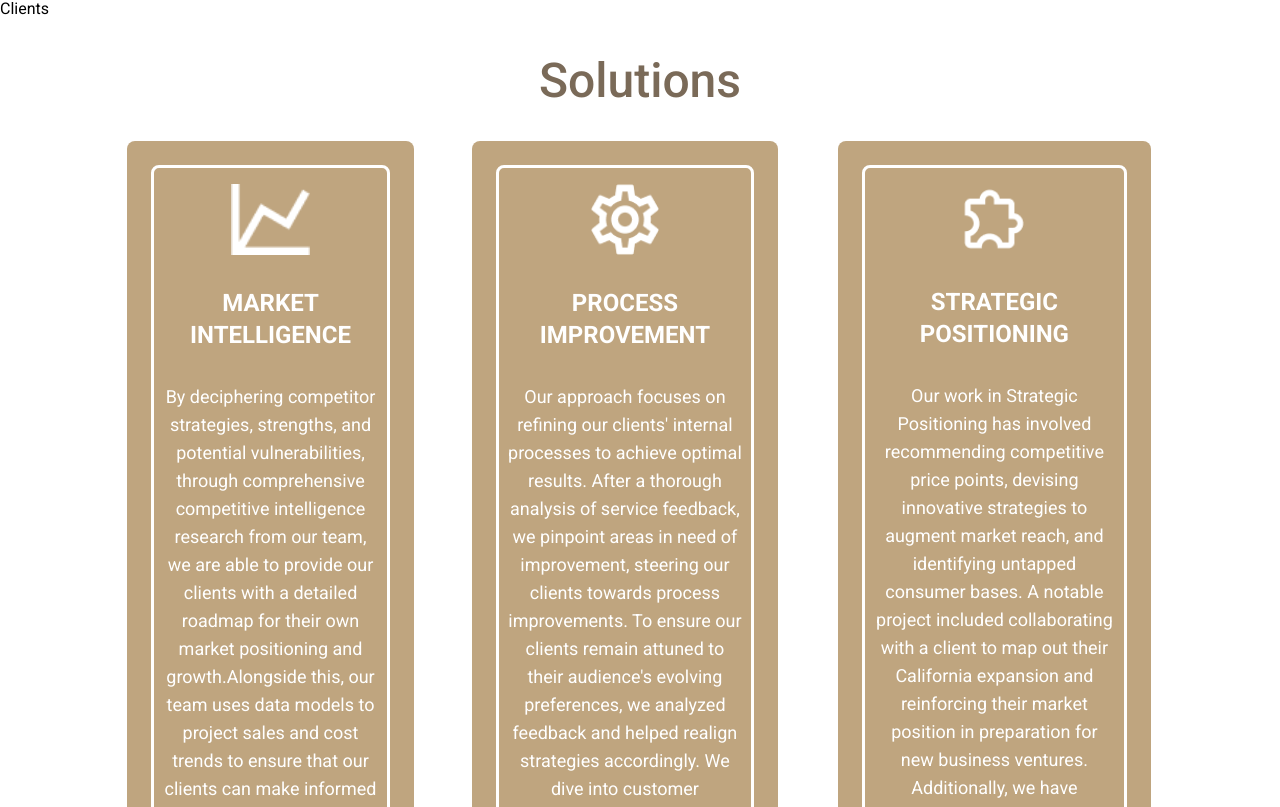
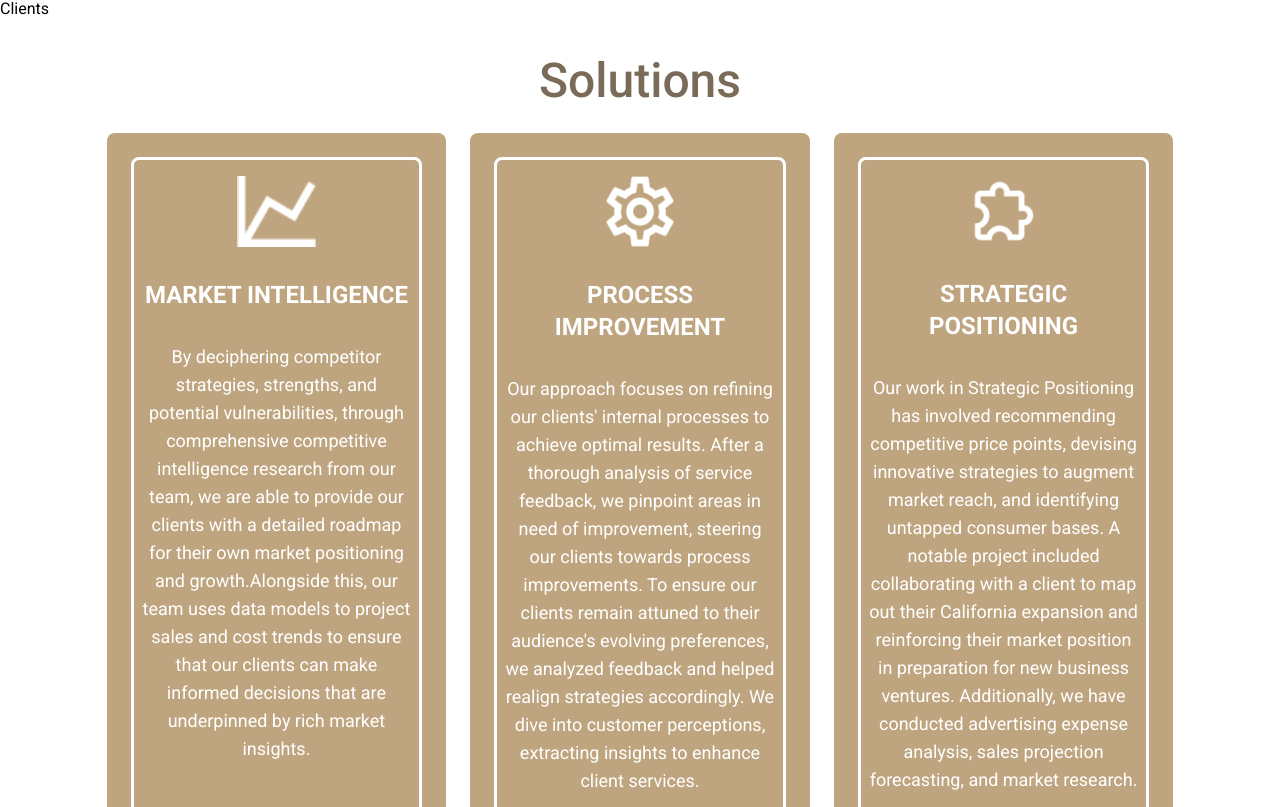
Before and after one commit to acm-ucr/hcg, a Next.js app: page /work in a window 1280 px wide. Shown: the part 933-1740 px from the top of the page. Built offline with nearby package versions, Linux system fonts and the light colour scheme.

Commit message:
fix small sizing

```diff
--- a/src/components/work/SolutionCard.tsx
+++ b/src/components/work/SolutionCard.tsx
@@ -1,7 +1,4 @@
-"use client";
-
 import Image, { StaticImageData } from "next/image";
-import { motion } from "motion/react";
 
 interface SolutionCardProps {
   cardTitle: string;
@@ -11,10 +8,7 @@ interface SolutionCardProps {
 
 const SolutionCard = ({ cardTitle, cardText, imageSrc }: SolutionCardProps) => {
   return (
-    <motion.div
-      whileHover={{ scale: 1.05 }}
-      className="bg-hcg-pastel-brown-secondary mx-auto w-7/8 rounded-lg p-6"
-    >
+    <div className="bg-hcg-pastel-brown-secondary h-full w-full rounded-lg p-6">
       <div className="flex h-full flex-col items-center space-y-8 rounded-lg border-3 border-white px-2 pt-2 text-center text-white">
         <Image
           src={imageSrc}
@@ -25,7 +19,7 @@ const SolutionCard = ({ cardTitle, cardText, imageSrc }: SolutionCardProps) => {
         <div className="text-2xl font-bold">{cardTitle}</div>
         <p className="mb-5 text-lg font-thin">{cardText}</p>
       </div>
-    </motion.div>
+    </div>
   );
 };
 
--- a/src/components/work/Solutions.tsx
+++ b/src/components/work/Solutions.tsx
@@ -8,20 +8,22 @@ import Title from "@/components/Title";
 const Solutions = () => {
   return (
     <div className="mx-auto w-5/6">
-      <div className="mb-10">
+      <div className="mb-8">
         <Title title="Solutions" />
       </div>
-      <div className="flex flex-col gap-4 md:flex-row md:gap-4">
+      <div className="mx-auto flex flex-col gap-4 md:flex-row md:gap-6">
         {solutionsInfos.map(({ cardTitle, cardText, imageSrc }, index) => (
           <motion.div
             key={index}
             initial={{ scale: 0 }}
             whileInView={{ scale: 1.0 }}
+            whileHover={{ scale: 1.03 }}
             transition={{
               duration: 0.3,
               delay: index * 0.1,
             }}
             viewport={{ once: true }}
+            className="w-full md:w-1/3"
           >
             <SolutionCard
               cardTitle={cardTitle}
```
